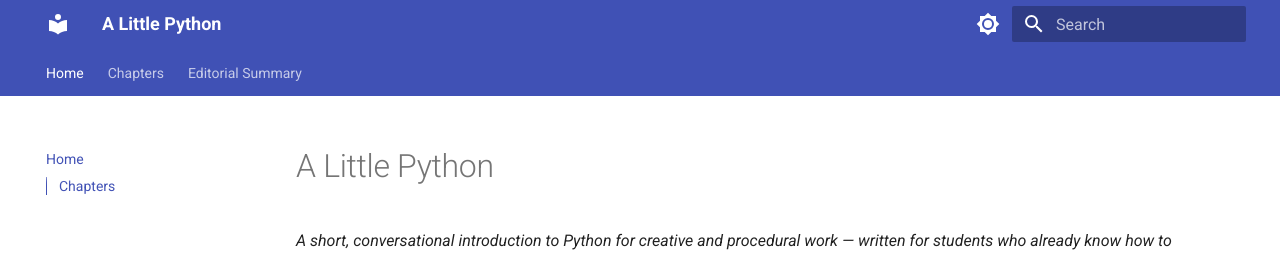
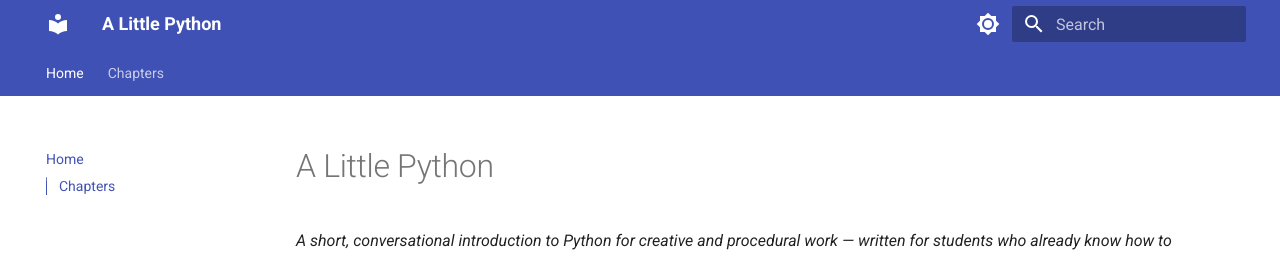
Before and after one commit to pckosek/alittlepython, an MkDocs documentation site: the page built from docs/index.md, in a window 1280 px wide and 1161 px high. Shown: the top 256 px of the window. Built offline with MkDocs 1.6.1 and Material for MkDocs 9.7.7, drawn with Linux system fonts in a browser that asks for light colours.

Commit message:
Update mkdocs.yml

```diff
--- a/mkdocs.yml
+++ b/mkdocs.yml
@@ -57,4 +57,3 @@ nav:
       - "15. Procedural PIL": chapter-15.md
       - "16. Sound as a List of Samples": chapter-16.md
       - "17. Building Sound Effects": chapter-17.md
-  - Editorial Summary: editorial-summary.md
```
